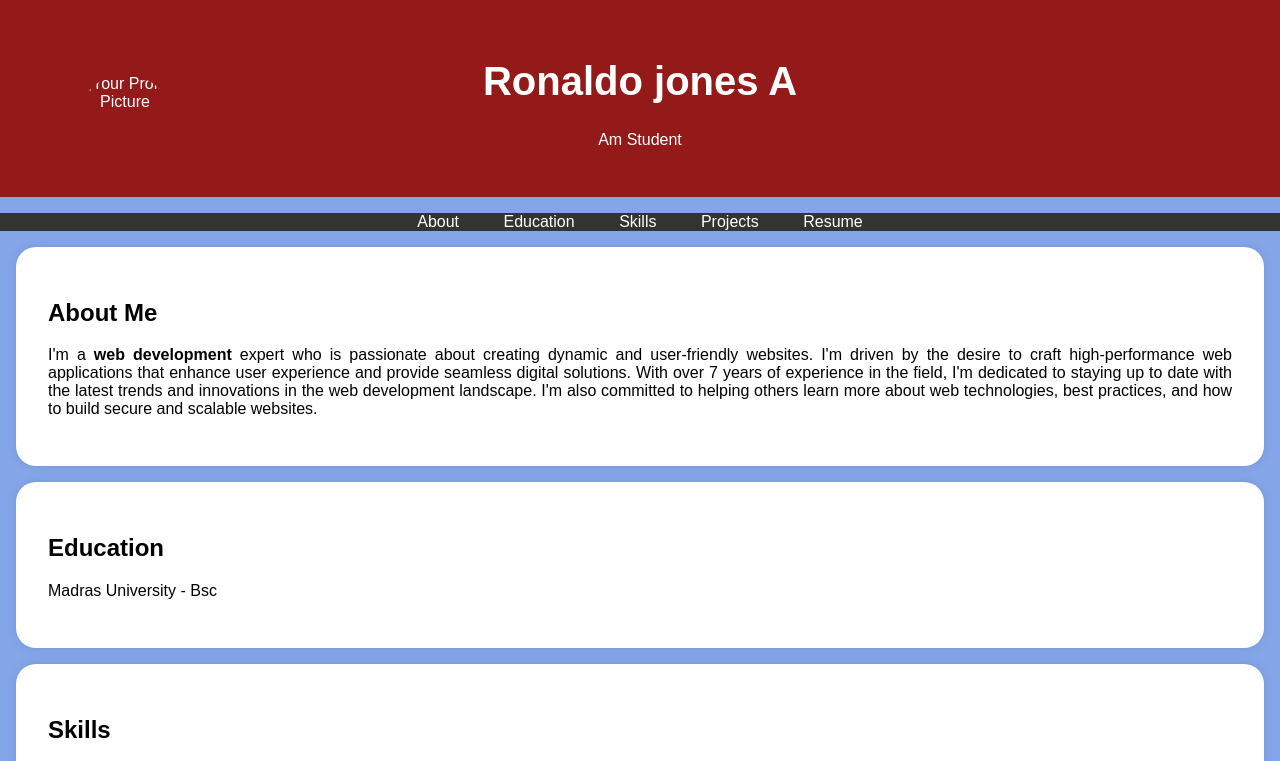
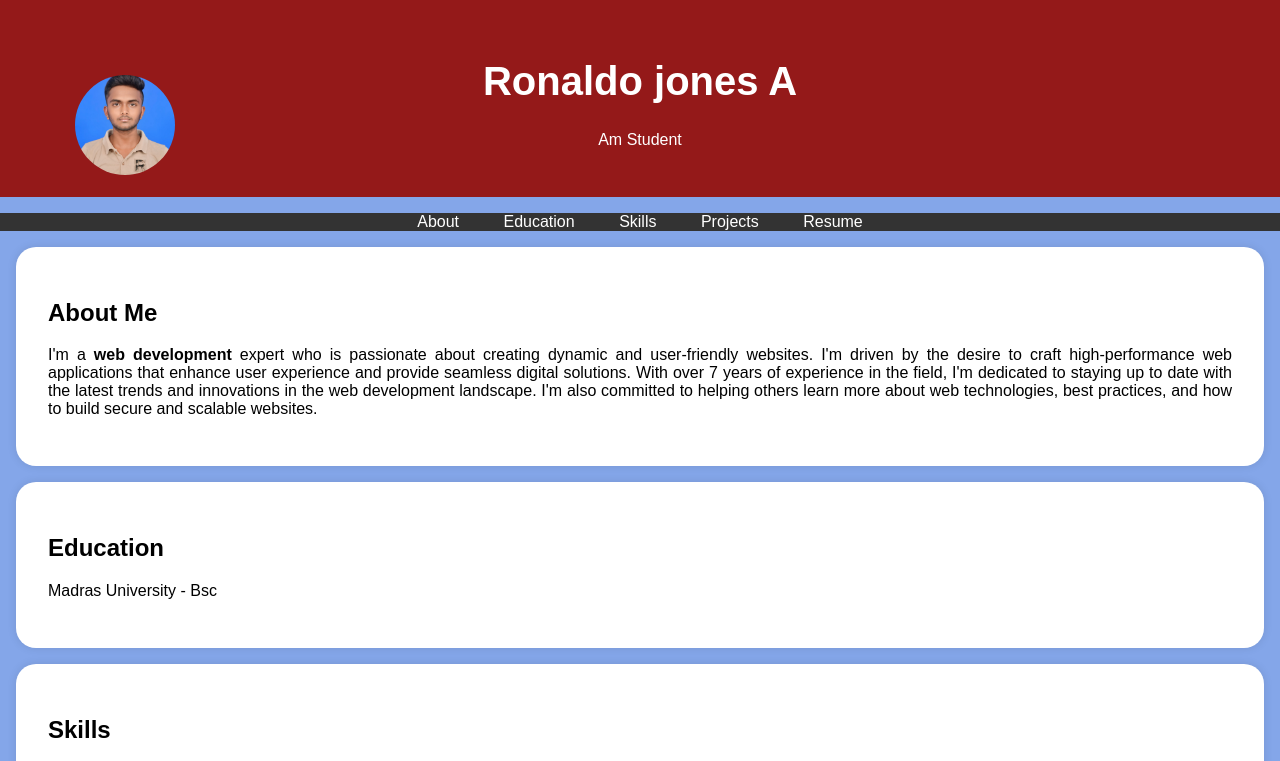
Before and after one commit to ronaldo7377/digital-portfolio, a plain HTML site: page index.html in a window 1280 px wide. Shown: the top 761 px of the page. Drawn offline with Linux system fonts and the light colour scheme.

Commit message:
Update index.html

```diff
--- a/index.html
+++ b/index.html
@@ -95,7 +95,7 @@
     <header>
         <div class="header-content">
             <!-- Add your profile picture here -->
-            <img src="ronaldo.jpg" alt="Your Profile Picture" class="profile-picture">
+            <img src="ronaldo.jpg.jpg" alt="Your Profile Picture" class="profile-picture">
             <h1>Ronaldo jones A</h1>
             <p>Am Student</p>
         </div>
```
